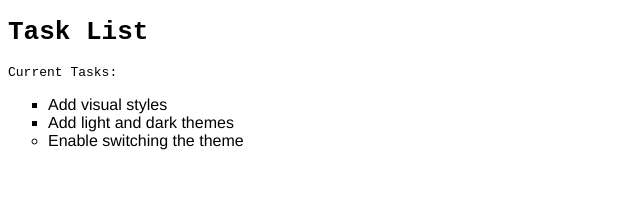
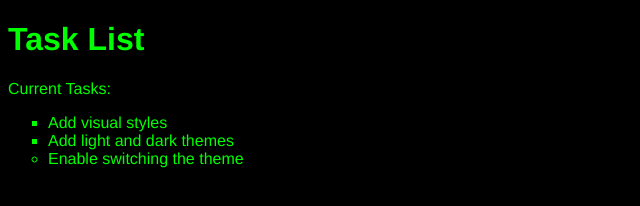
Before and after one commit to crystalchavez99/.NET-Tutorial-Simple-Website, a plain HTML site: page index.html in a window 1280 px wide. Shown: the whole page, without its empty margins (0-640 px from the left). Drawn offline with Linux system fonts and the light colour scheme.

Commit message:
light and dark

```diff
--- a/index.html
+++ b/index.html
@@ -6,7 +6,7 @@
     <title>Simple Website</title>
     <link rel="stylesheet" href="main.css" />
 </head>
-<body>
+<body class="dark-theme">
     <h1>Task List</h1>
     <p id="msg">Current Tasks:</p>
     <ul>
--- a/main.css
+++ b/main.css
@@ -1,15 +1,29 @@
+:root {
+    --green: #00FF00;
+    --white: #FFFFFF;
+    --black: #000000;
+  }
+
   body {
-    font-family: monospace;
-}
-ul {
+    background: var(--bg);
+    color: var(--fontColor);
     font-family: helvetica;
   }
+
   li {
     list-style: circle;
   }
+
   .list {
     list-style: square;
   }
-#msg {
-    font-family: monospace;
+
+  .light-theme {
+    --bg: var(--green);
+    --fontColor: var(--black);
   }
+
+  .dark-theme {
+    --bg: var(--black);
+    --fontColor: var(--green);
+  }
```
Lines whose indentation alone changed are shown as unchanged.
